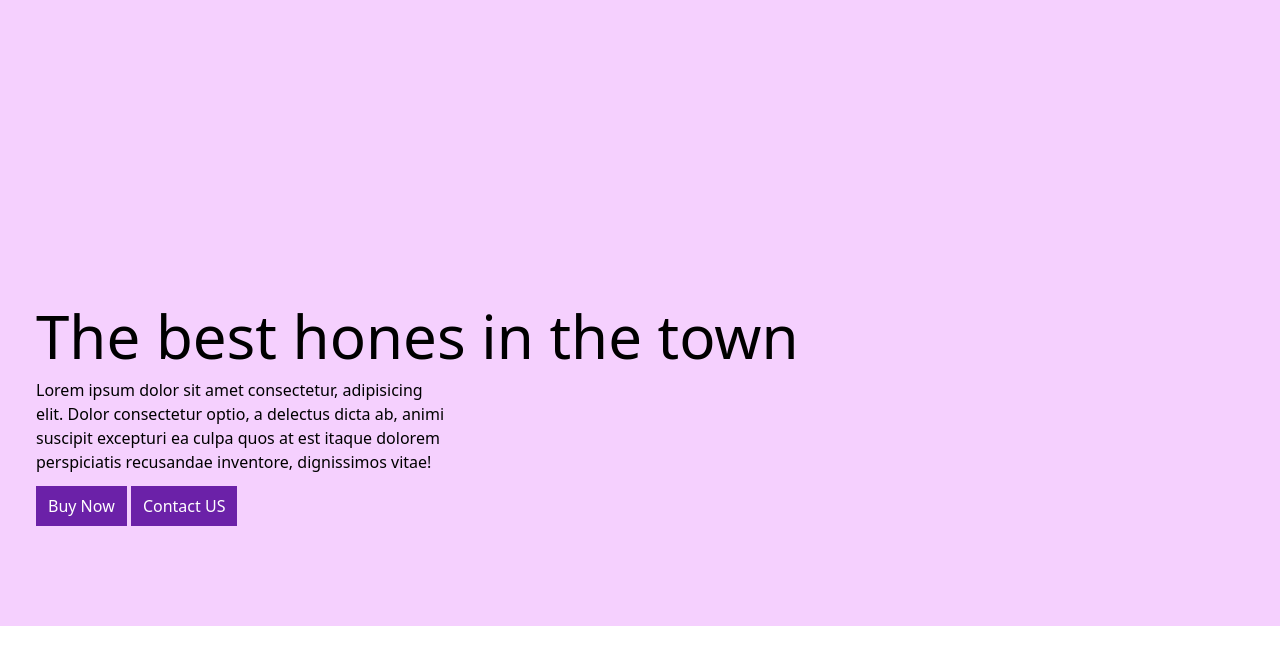
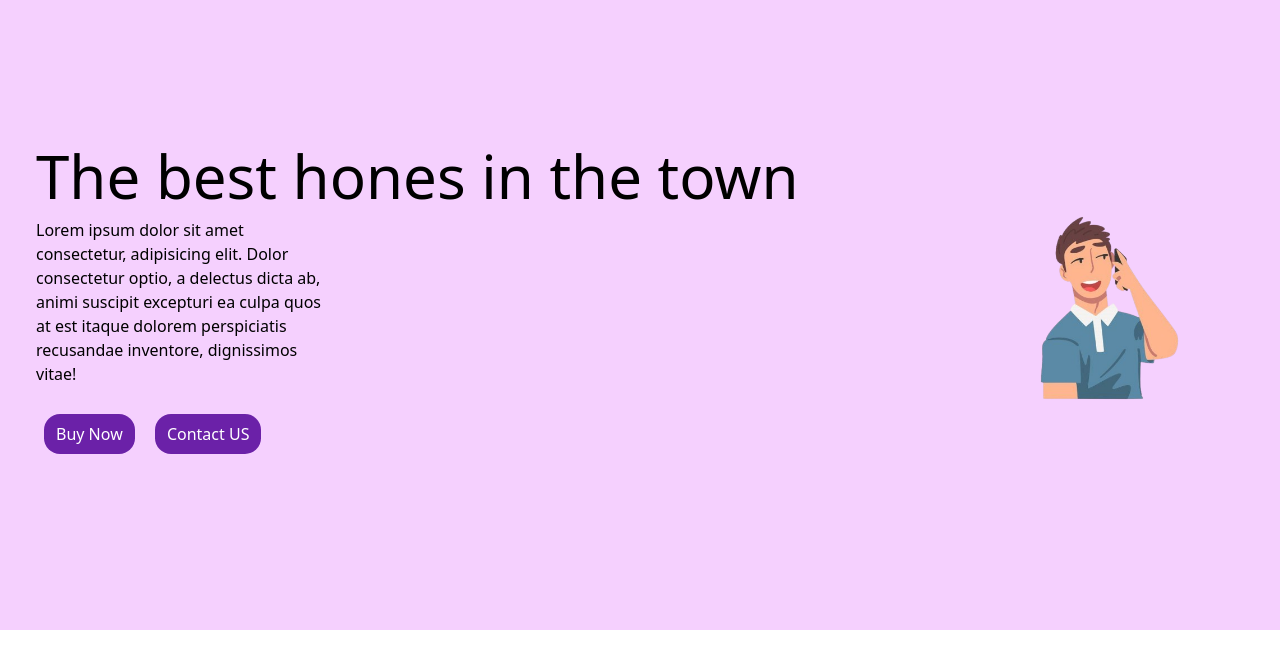
Before and after one commit to Becasss/Tailwind_CSS_Tutorial, a website: page landing.html in a window 1280 px wide. Shown: the part 70-738 px from the top of the page. Drawn offline with nearby package versions, Linux system fonts and the light colour scheme.

Commit message:
Updating TailwindCSS

```diff
--- a/landing.html
+++ b/landing.html
@@ -18,8 +18,8 @@
         </ul>
     </nav>
 
-    <main>
-        <div class="main bg-fuchsia-200 h-96 py-80 pl-9">
+    <main class=" bg-fuchsia-200 flex">
+        <div class="main py-40 pl-9">
             <div class="text-6xl ">
                 The best hones in the town
             </div>
@@ -27,10 +27,14 @@
                 excepturi ea culpa quos at est itaque dolorem perspiciatis recusandae inventore, dignissimos vitae!
             </p>
 
-            <div class="buttons">
-                <button class="bg-purple-800 px-3 py-2 text-white hover:bg-slate-900">Buy Now</button>
-                <button class="bg-purple-800 px-3 py-2 text-white hover:bg-slate-900">Contact US</button>
+            <div class="my-4">
+                <button class="bg-purple-800 px-3 py-2 text-white hover:bg-slate-900 mx-2 rounded-2xl ">Buy Now</button>
+                <button class="bg-purple-800 px-3 py-2 text-white hover:bg-slate-900 mx-2 rounded-2xl ">Contact US</button>
             </div>
+        </div>
+
+        <div class="flex items-center">
+            <img src="bg.png" class="w-35" alt="man talking in the phone">
         </div>
     </main>
 </body>
--- a/tailwind.config.js
+++ b/tailwind.config.js
@@ -1,6 +1,6 @@
 /** @type {import('tailwindcss').Config} */
 module.exports = {
-  content: [],
+  content: ["*"],
   theme: {
     extend: {},
   },
```
Also changed, not shown: bg.png (added).
